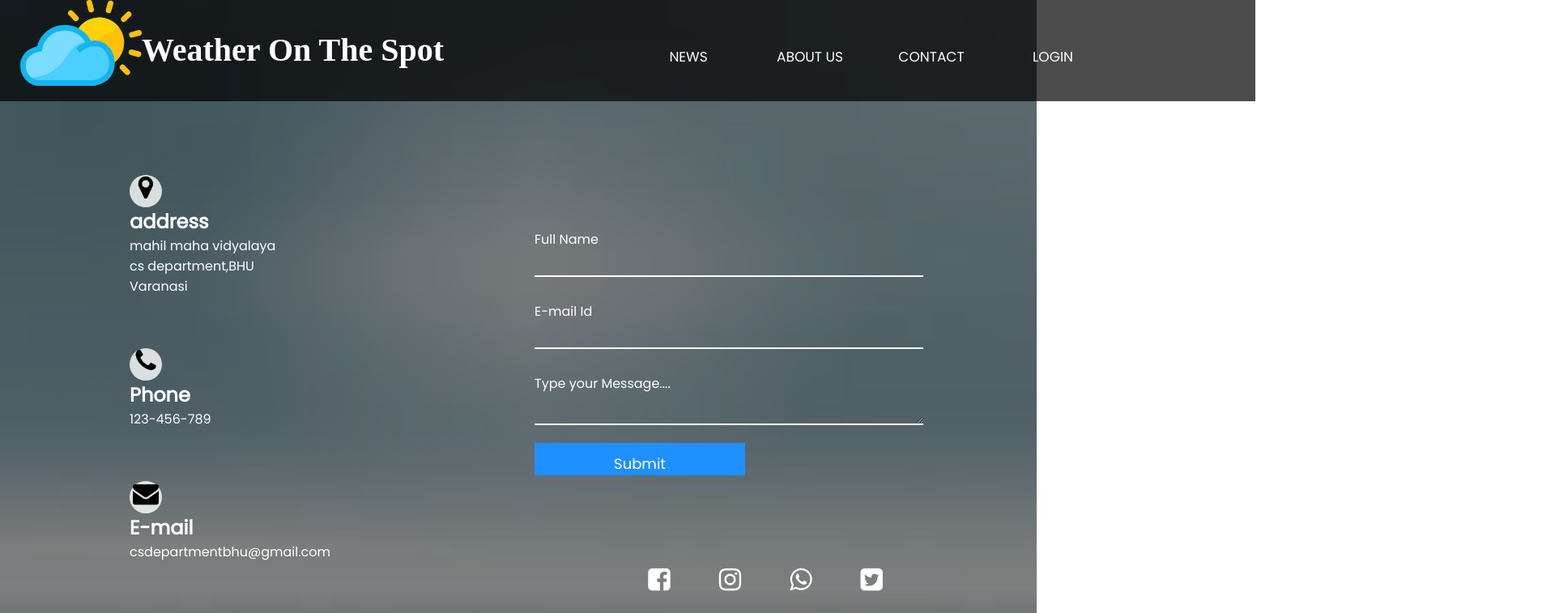
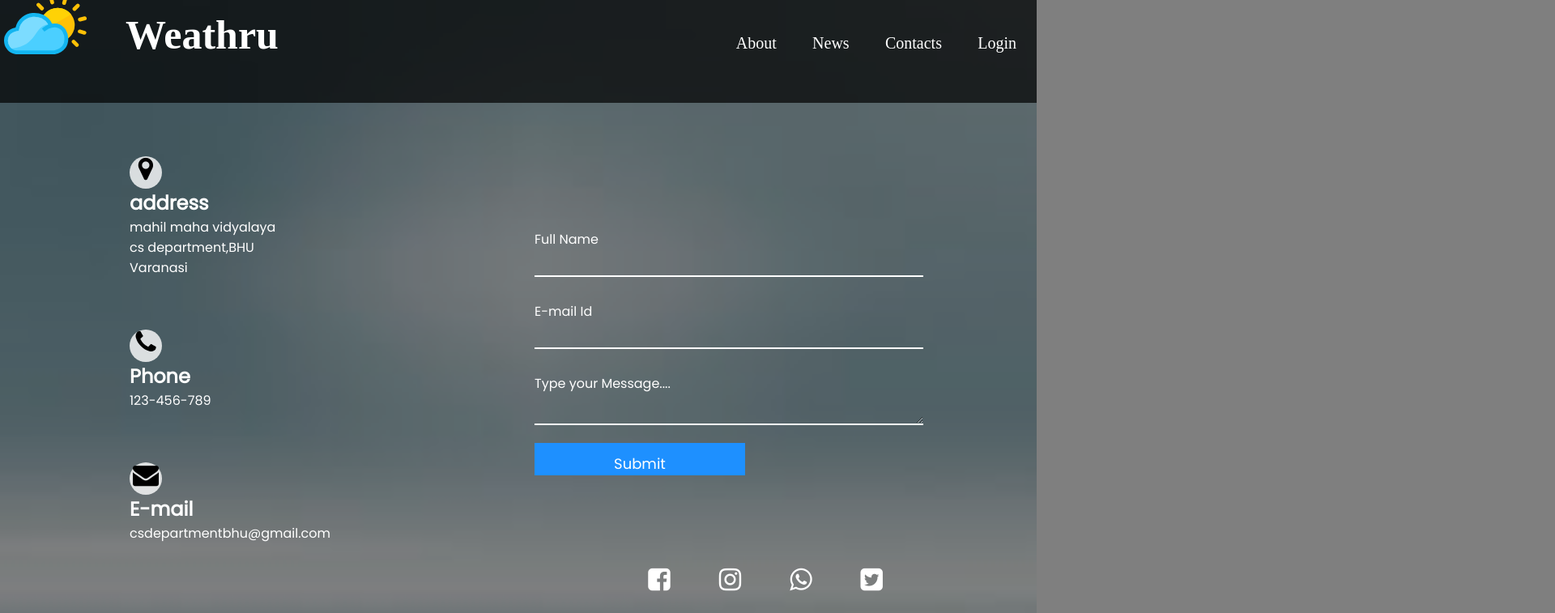
Before and after one commit to singhruby/proj-whether, a plain HTML site: page contact.html in a window 1280 px wide. Shown: the top 757 px of the page at 81% size, 1920 px wide, since content can reach past the window. Drawn offline with Linux system fonts and the light colour scheme.

Commit message:
Add files via upload

```diff
--- a/contact.css
+++ b/contact.css
@@ -14,78 +14,62 @@ body{
     position: relative;
     background-repeat: no-repeat;
 
-}.area{
-    box-sizing: content-box;
-    width: 1500px;
-    height: 100px;
-    position: relative;
-    top: -25px;
+}
+.area
+{position: relative;
+  top: -10px;
  background: rgba(0,0,0,0.7);
-   padding: 25px;
-   margin-bottom: 10px;
+ padding: 5px;
+
+
+}
+header{
+    padding: 15px 60px;
+    display: flex;
+    align-items: center;
+
 }.area h4{
   font-family: baloo;
   margin: 0;
-    font-size: 40px;
+  font-size: 50px;
   color: #fff;
   left: 150px;
   position: relative;
-    top: -65px;
+  top: -50px;
 }
 .icons{
-    width: 10%;
+  width: 8%;
   left: 190px;
+  top: -5px;
+  margin-bottom: -10px;
+
+}.area2{float: right;
+  list-style: none;
 top: -10px;
-    margin-bottom: -10px;
+  margin-top: -80px;
 
 
 }
+.area2 li{
+  display: inline-block;
 
-.menu {
-    width: 50%;
-    float: right;
-    list-style: none;
-    position: relative;
-    top: -85px;
-    left: 25%;
-    transform: translate(-50%,-50%);
+} .area2 li:hover{
+  background: aqua;
 }
-.menu li{
-    width: 20%;
-    height: 50px;
-    line-height: 50px;
-    text-align: center;
-    font-size: 13px;
-    float: left;
-    padding: 5px;
-    color: #fff;
+.area2 li a{
+  color:#fff;
+  text-decoration: none;
+  padding: 5px 20px;
+  font-family: baloo;
+  font-size: 20px;
+}
+.area2 li a:hover{
+  background: #fff;
+  color: aqua;
 
 }
-.menu li:hover{
-}.menu li a{
-    width: 100%;
-    height: 30px;
-    text-decoration: none;
-    font-family: poppins;
-    color: #fff;
-    text-transform: uppercase;
-    position: relative;
-
-    padding: 20px;
-    font-size: 17px;
-    font-family: poppins;
-    font-weight: 100;
-    text-transform: uppercase;
-    cursor: pointer;
-    border-radius: 50px;
-    transition: 1.5s;
-}
-.menu li:hover a{
-   box-shadow: 0 5px 50px 0 #fff inset,0 5px 50px 0 #fff,
-    0 5px 50px 0 #fff inset,0 5px 50px 0 #fff;
-}
 .empty{
-    width: 100%;
+    width: 200%;
     height: 100vh;
     background-color: rgba(0,0,0,0.5);
     position: absolute;
--- a/contact.html
+++ b/contact.html
@@ -15,15 +15,16 @@
 
         <div class="area">
             <img src="weather.svg" class="icons">
-            <h4>Weather On The Spot </h4>
-         <ul class="menu">
+            <h4>Weathru</h4>
+            <div class="area2">
+                <li><a href="#">About</a></li>
+                 <li><a href="#">News</a></li>
+                 <li><a href="#">Contacts</a></li>
+                 <li><a href="#">Login</a></li>
+         </div>
+</div>
 
-                    <li><a href="#">News</a></li>
-                    <li><a href="#">About us</a></li>
-                    <li><a href="#">contact</a></li>
-                    <li><a href="#">login</a></li>
-                </ul>
-                </div>
+
 
         <div class="content">
             <div class="content-form">
@@ -83,9 +84,9 @@
             <li><i class="fa fa-whatsapp fa-2x" aria-hidden="true"></i></li>
             <li><i class="fa fa-twitter-square fa-2x" aria-hidden="true"></i></li>
         </div>
+
+
         <div class="empty">
-
-        </div>
     </div>
 </body>
 </html>
```
Lines whose indentation alone changed are shown as unchanged.
